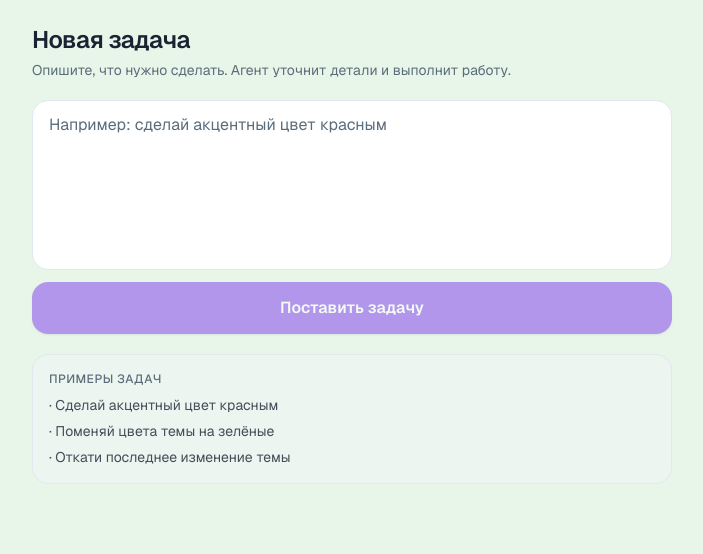
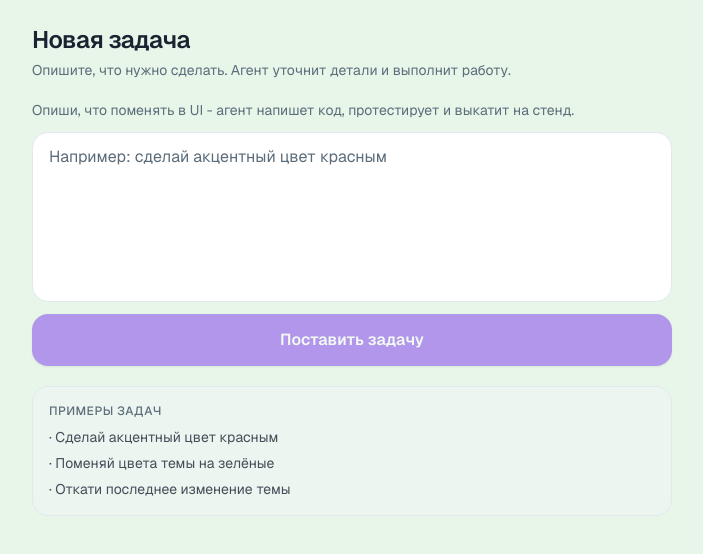
Before and after one commit to iliakrupin/dev4you, a Next.js app: page /new in a window 1280 px wide. Shown: the top 554 px of the page, without its empty margins (288-991 px from the left). Built offline with nearby package versions, Linux system fonts and the light colour scheme.

Commit message:
task #70: Заменить текст описания поля ввода задачи на странице создания

```diff
--- a/app/new/new-task-form.tsx
+++ b/app/new/new-task-form.tsx
@@ -54,6 +54,9 @@ export function NewTaskForm() {
 
   return (
     <form onSubmit={submit} className="flex flex-col gap-3">
+      <p className="text-sm text-muted-foreground">
+        Опиши, что поменять в UI - агент напишет код, протестирует и выкатит на стенд.
+      </p>
       <textarea
         value={text}
         onChange={(e) => setText(e.target.value)}
```
